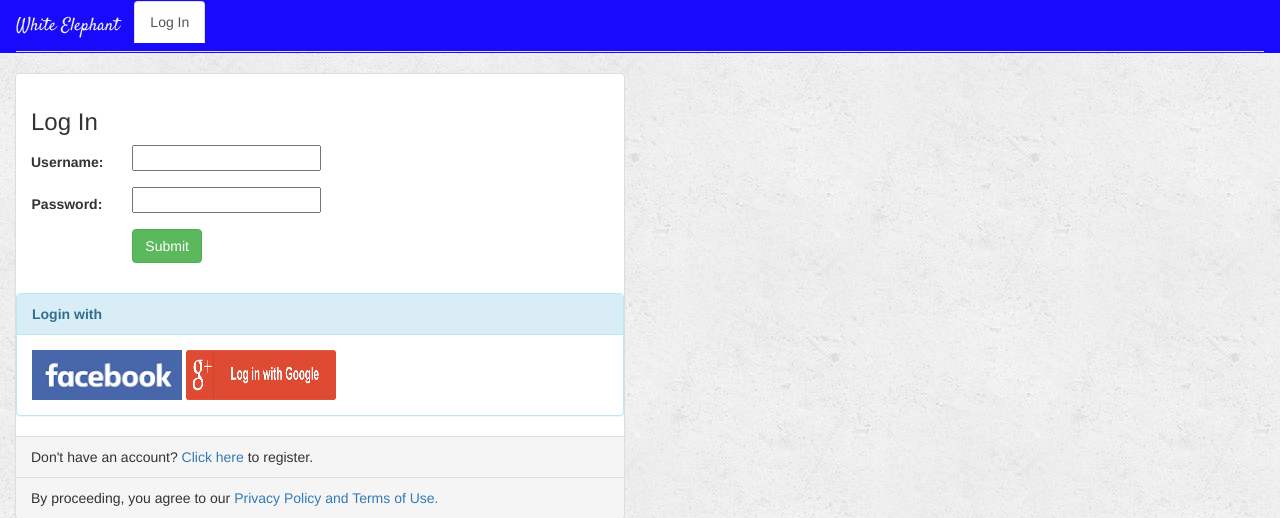
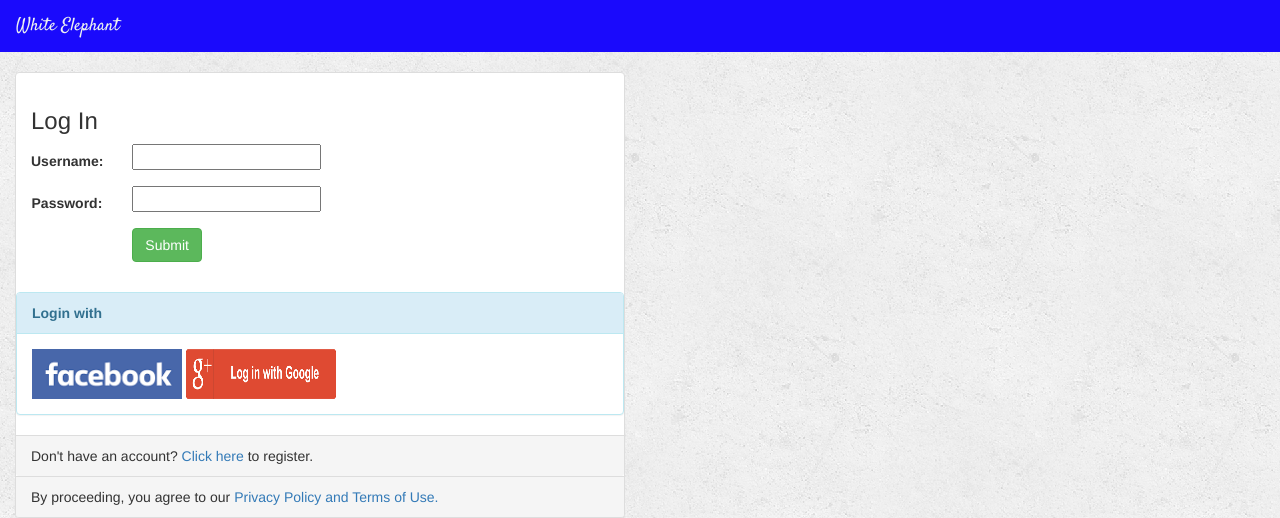
Before and after one commit to jgrivera/WhiteElephant, a Django app: page /game/ in a window 1280 px wide. Shown: the top 518 px of the page. Run offline with Django 3.2, Linux system fonts and the light colour scheme; some libraries are stand-ins or nearby versions.

Commit message:
removed Login link from register visitor page

```diff
--- a/game/templates/game/base_visitor.html
+++ b/game/templates/game/base_visitor.html
@@ -24,14 +24,6 @@
                 <span class="icon-bar"></span>
             </button>
             <a class="navbar-brand" href="{% url 'game:index' %}">White Elephant</a>
-
-        <!-- Items -->
-        <class="collapse navbar-collapse" id="topNavBar">
-            <ul class="nav nav-tabs">
-                <li class="{% block login_active %}{% endblock %}"><a href="{% url 'game:login_user' %}">Log In</a></li>
-            </ul>
-        </>
-
     </div>
 </nav>
 {% block body %}
```
